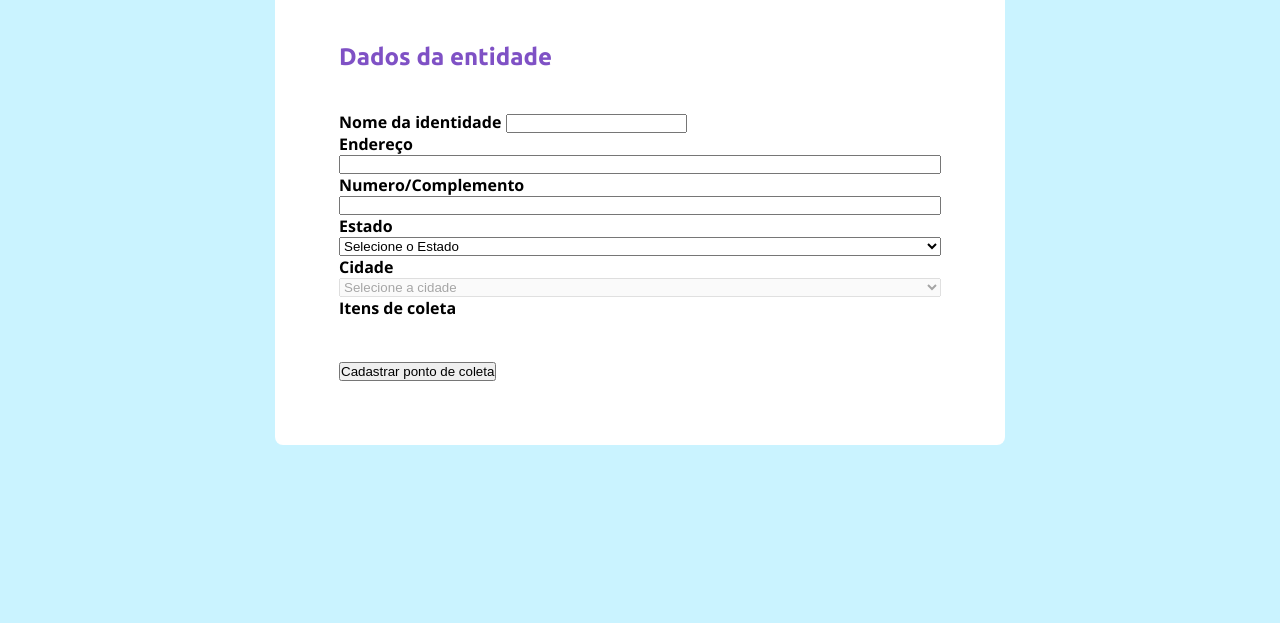
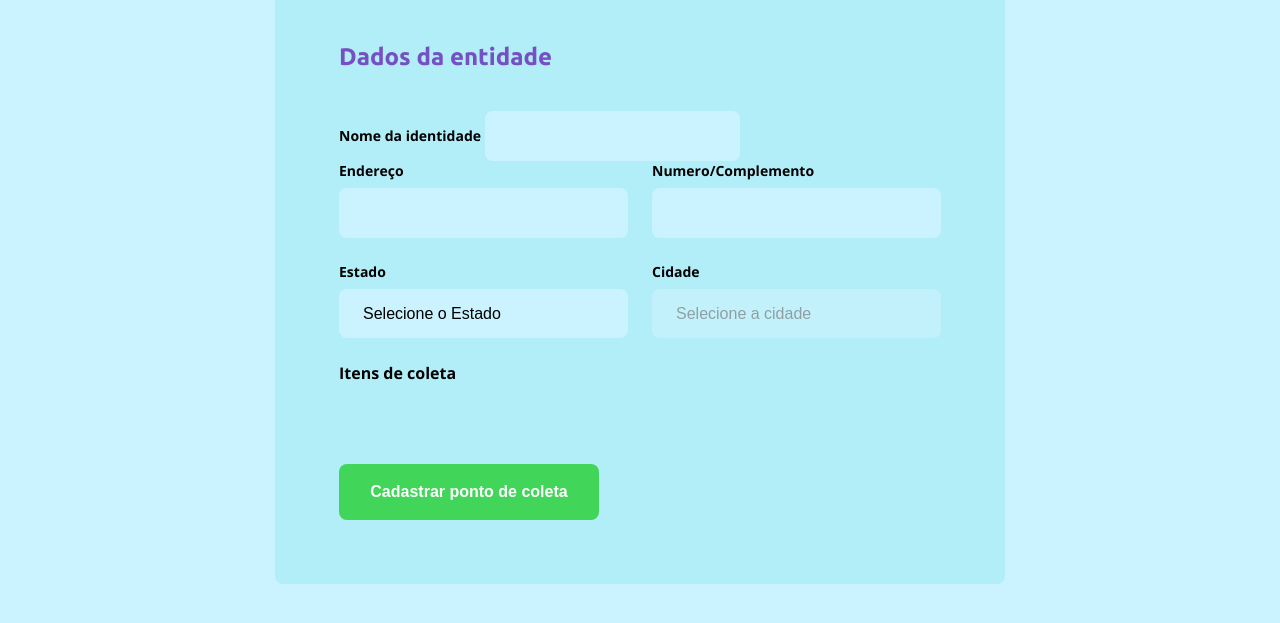
Before and after one commit to felipemm-santos/ECOLETA, a website: page create-point.html in a window 1280 px wide. Shown: the part 299-922 px from the top of the page. Before the commit the page ends 824 px from the top, so only its background shows below. Drawn offline with nearby package versions, Linux system fonts and the light colour scheme.

Commit message:
Form style finished

```diff
--- a/styles/create-point.css
+++ b/styles/create-point.css
@@ -19,25 +19,23 @@
   color: var(--title-color);
   font-weight: bold;
 
-
   display: flex;
   align-items: center;
-
 }
 
 #page-create-point header a span {
-    background-image: url("../assets/icones/arrow-left.svg");
+  background-image: url('../assets/icones/arrow-left.svg');
 
   display: flex;
 
   width: 20px;
   height: 20px;
 
-    margin-right: 16px ;
+  margin-right: 16px;
 }
 
 form {
-    background-color: white;
+  background-color: #b2eef8;
 
   /* margin: vertical | horizontal */
   margin: 80px auto;
@@ -46,7 +44,6 @@ form {
   border-radius: 8px;
 
   max-width: 730px;
-
 }
 
 form H1 {
@@ -63,12 +60,79 @@ form legend {
   margin-bottom: 40px;
 }
 
-form legend h2{
+form legend h2 {
   font-size: 24px;
 }
 
 form .field {
+  flex: 1;
+
   display: flex;
   flex-direction: column;
 
+  margin-bottom: 24px;
 }
+
+form .field-group {
+  display: flex;
+}
+
+form input,
+form select {
+  background-color: #caf3ff;
+
+  border: 0;
+  padding: 16px 24px;
+  font-size: 16px;
+
+  border-radius: 8px;
+
+  outline: none;
+}
+
+form input:focus,
+form input:hover,
+form select:focus,
+form select:hover {
+    background-color: #a19f9f2d;
+}
+
+
+
+form select {
+    -webkit-appearance: none;
+    -moz-appearance: none;
+    appearance: none;
+}
+
+form label {
+    font-size: 14px;
+    margin-bottom: 8px;
+
+}
+
+form .field-group .field + .field {
+    margin-left: 24px;
+}
+
+form button {
+    width: 260px;
+    height: 56px;
+
+    background-color: var(--primary-color);
+
+    color: white;
+    font-weight: bold;
+    font-size: 16px;
+
+    border-radius: 8px;
+    border: 0;
+
+    margin-top: 40px;
+
+    transition: 400ms;
+}
+
+form button:hover{
+    background-color: #159653;
+}
--- a/styles/main.css
+++ b/styles/main.css
@@ -2,7 +2,7 @@
 
 :root {
   --title-color: #6d39bde0;
-  --primary-color: #34cb79;
+  --primary-color: rgba(31, 206, 40, 0.76);
 }
 
 * {
```
Lines whose indentation alone changed are shown as unchanged.
